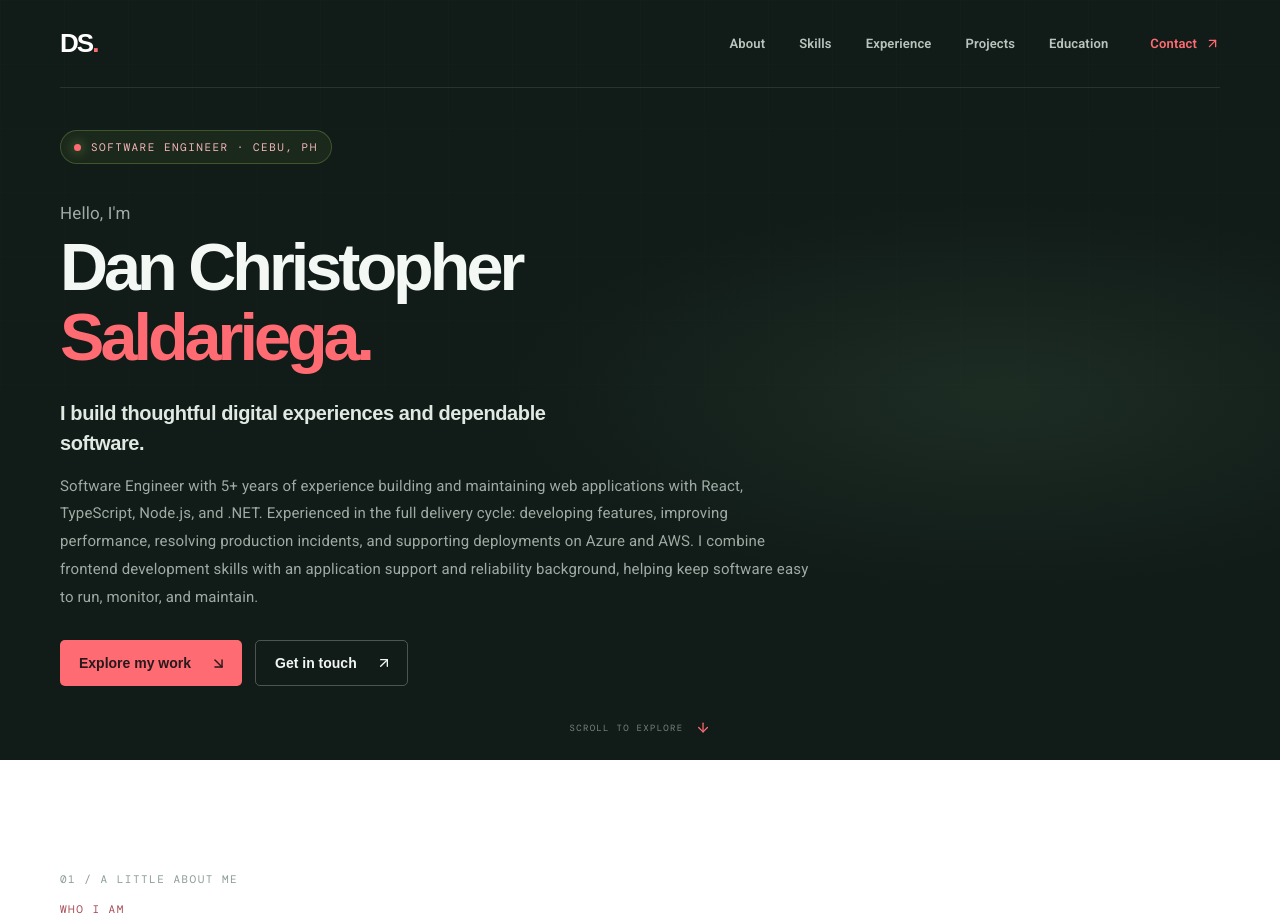
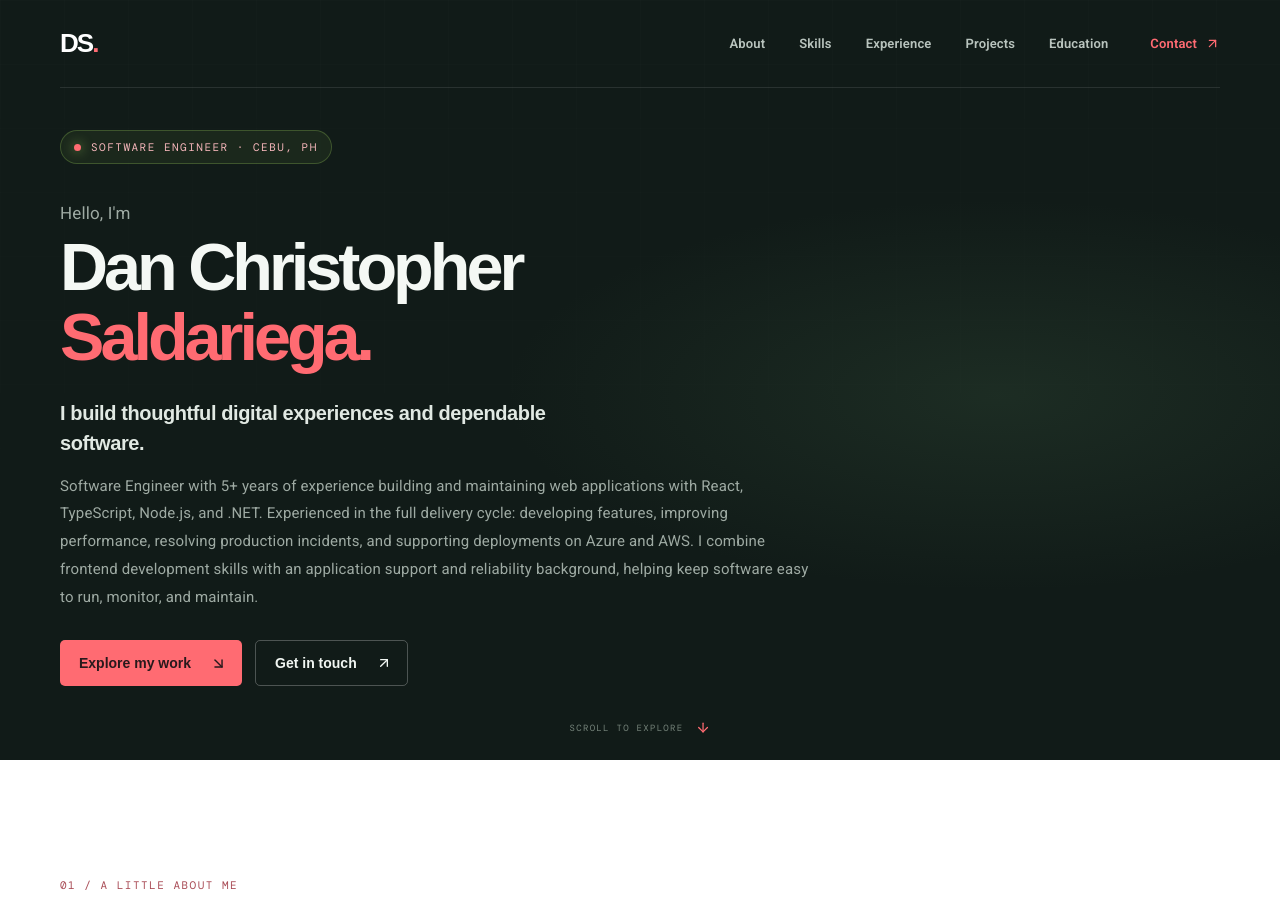
Before and after one commit to dsaldariega/my-portfolio, a Next.js app: page / in a window 1280 px wide. Shown: the top 918 px of the page. Built offline with nearby package versions, Linux system fonts and the light colour scheme; what @mui/material-nextjs would draw is missing.

Commit message:
style: align About heading with section headings

```diff
--- a/src/app/page.tsx
+++ b/src/app/page.tsx
@@ -168,9 +168,8 @@ export default function Home() {
       <section className="section about-section" id="about">
         <div className="container about-grid">
           <div className="about-copy">
-            <span className="eyebrow about-section-label">01 / A LITTLE ABOUT ME</span>
             <SectionHeading
-              eyebrow="WHO I AM"
+              eyebrow="01 / A LITTLE ABOUT ME"
               title="Engineering with purpose, from the first line to production."
             />
             <p className="about-lead">
```
